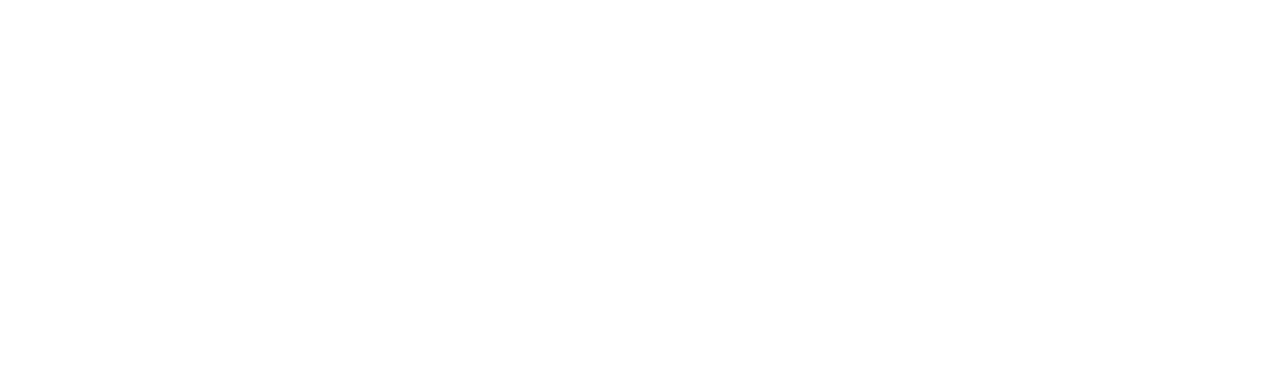
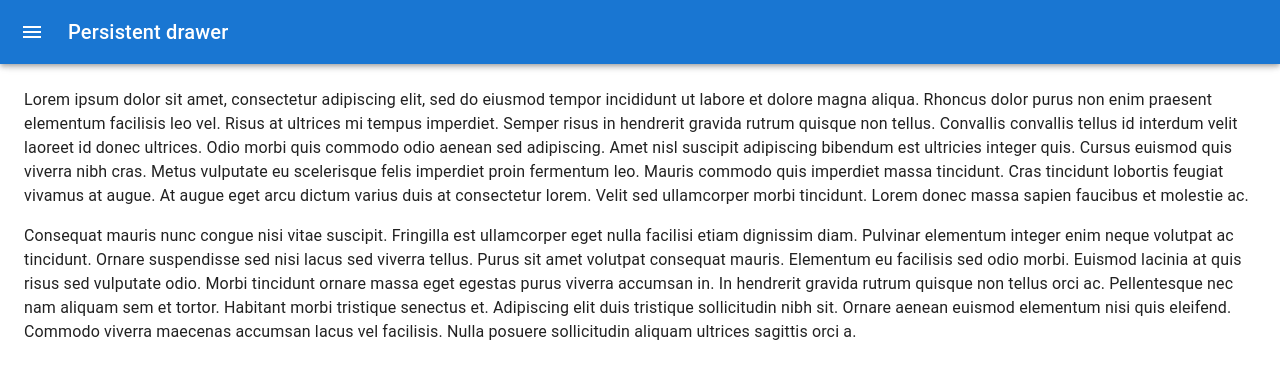
Before and after one commit to LathanChen/my_court_query_system_react_frontend, a React (Create React App) app: page /adminpage in a window 1280 px wide. Before the commit this address had no page. Shown: the top 378 px of the page. Built offline with nearby package versions, Linux system fonts and the light colour scheme.

Commit message:
7月5日 完成了登陆时的Springsecurity用户验证功能实现

```diff
--- /dev/null
+++ b/src/components/AdminHeader/AdminHeader.js
@@ -0,0 +1,182 @@
+import * as React from 'react';
+import { styled, useTheme } from '@mui/material/styles';
+import Box from '@mui/material/Box';
+import Drawer from '@mui/material/Drawer';
+import CssBaseline from '@mui/material/CssBaseline';
+import MuiAppBar from '@mui/material/AppBar';
+import Toolbar from '@mui/material/Toolbar';
+import List from '@mui/material/List';
+import Typography from '@mui/material/Typography';
+import Divider from '@mui/material/Divider';
+import IconButton from '@mui/material/IconButton';
+import MenuIcon from '@mui/icons-material/Menu';
+import ChevronLeftIcon from '@mui/icons-material/ChevronLeft';
+import ChevronRightIcon from '@mui/icons-material/ChevronRight';
+import ListItem from '@mui/material/ListItem';
+import ListItemButton from '@mui/material/ListItemButton';
+import ListItemIcon from '@mui/material/ListItemIcon';
+import ListItemText from '@mui/material/ListItemText';
+import InboxIcon from '@mui/icons-material/MoveToInbox';
+import MailIcon from '@mui/icons-material/Mail';
+
+const drawerWidth = 240;
+
+const Main = styled('main', { shouldForwardProp: (prop) => prop !== 'open' })(
+  ({ theme, open }) => ({
+    flexGrow: 1,
+    padding: theme.spacing(3),
+    transition: theme.transitions.create('margin', {
+      easing: theme.transitions.easing.sharp,
+      duration: theme.transitions.duration.leavingScreen,
+    }),
+    marginLeft: `-${drawerWidth}px`,
+    ...(open && {
+      transition: theme.transitions.create('margin', {
+        easing: theme.transitions.easing.easeOut,
+        duration: theme.transitions.duration.enteringScreen,
+      }),
+      marginLeft: 0,
+    }),
+  }),
+);
+
+// 首先，我们调用 styled(MuiAppBar, { shouldForwardProp: (prop) => prop !== 'open' })，
+// 这是一个部分应用的过程。styled 函数接受两个参数：被样式化的组件（这里是 MuiAppBar）和一个配置对象。这个部分应用的过程返回一个新的函数，即样式化组件的定义函数。
+// 接着，我们立即调用这个新函数，并传入定义函数的参数 ({ theme, open }) => ({ ... })。这个定义函数接收 { theme, open } 作为参数，并返回一个对象，该对象包含样式规则。
+// 通过这种柯里化的方式，我们可以将样式化组件的定义过程分解为两个步骤。首先，使用 styled(MuiAppBar,
+// { shouldForwardProp: (prop) => prop !== 'open' }) 部分应用 styled 函数，得到一个新的函数。然后，调用这个新函数并传入定义函数，生成最终的样式化组件。
+const AppBar = styled(MuiAppBar, {
+  shouldForwardProp: (prop) => prop !== 'open',
+})(({ theme, open }) => ({
+  transition: theme.transitions.create(['margin', 'width'], {
+    easing: theme.transitions.easing.sharp,
+    duration: theme.transitions.duration.leavingScreen,
+  }),
+  ...(open && {
+    width: `calc(100% - ${drawerWidth}px)`,
+    marginLeft: `${drawerWidth}px`,
+    transition: theme.transitions.create(['margin', 'width'], {
+      easing: theme.transitions.easing.easeOut,
+      duration: theme.transitions.duration.enteringScreen,
+    }),
+  }),
+}));
+
+const DrawerHeader = styled('div')(({ theme }) => ({
+  display: 'flex',
+  alignItems: 'center',
+  padding: theme.spacing(0, 1),
+  // necessary for content to be below app bar
+  ...theme.mixins.toolbar,
+  justifyContent: 'flex-end',
+}));
+
+export default function PersistentDrawerLeft() {
+  const theme = useTheme();
+  const [open, setOpen] = React.useState(false);
+
+  const handleDrawerOpen = () => {
+    setOpen(true);
+  };
+
+  const handleDrawerClose = () => {
+    setOpen(false);
+  };
+
+  return (
+    <Box sx={{ display: 'flex' }}>
+      <CssBaseline />
+      <AppBar position="fixed" open={open}>
+        <Toolbar>
+          <IconButton
+            color="inherit"
+            aria-label="open drawer"
+            onClick={handleDrawerOpen}
+            edge="start"
+            sx={{ mr: 2, ...(open && { display: 'none' }) }}
+          >
+            <MenuIcon />
+          </IconButton>
+          <Typography variant="h6" noWrap component="div">
+            Persistent drawer
+          </Typography>
+        </Toolbar>
+      </AppBar>
+      <Drawer
+        sx={{
+          width: drawerWidth,
+          flexShrink: 0,
+          '& .MuiDrawer-paper': {
+            width: drawerWidth,
+            boxSizing: 'border-box',
+          },
+        }}
+        variant="persistent"
+        anchor="left"
+        open={open}
+      >
+        <DrawerHeader>
+          <IconButton onClick={handleDrawerClose}>
+            {theme.direction === 'ltr' ? <ChevronLeftIcon /> : <ChevronRightIcon />}
+          </IconButton>
+        </DrawerHeader>
+        <Divider />
+        <List>
+          {['Inbox', 'Starred', 'Send email', 'Drafts'].map((text, index) => (
+            <ListItem key={text} disablePadding>
+              <ListItemButton>
+                <ListItemIcon>
+                  {index % 2 === 0 ? <InboxIcon /> : <MailIcon />}
+                </ListItemIcon>
+                <ListItemText primary={text} />
+              </ListItemButton>
+            </ListItem>
+          ))}
+        </List>
+        <Divider />
+        <List>
+          {['All mail', 'Trash', 'Spam'].map((text, index) => (
+            <ListItem key={text} disablePadding>
+              <ListItemButton>
+                <ListItemIcon>
+                  {index % 2 === 0 ? <InboxIcon /> : <MailIcon />}
+                </ListItemIcon>
+                <ListItemText primary={text} />
+              </ListItemButton>
+            </ListItem>
+          ))}
+        </List>
+      </Drawer>
+      <Main open={open}>
+        <DrawerHeader />
+        <Typography paragraph>
+          Lorem ipsum dolor sit amet, consectetur adipiscing elit, sed do eiusmod
+          tempor incididunt ut labore et dolore magna aliqua. Rhoncus dolor purus non
+          enim praesent elementum facilisis leo vel. Risus at ultrices mi tempus
+          imperdiet. Semper risus in hendrerit gravida rutrum quisque non tellus.
+          Convallis convallis tellus id interdum velit laoreet id donec ultrices.
+          Odio morbi quis commodo odio aenean sed adipiscing. Amet nisl suscipit
+          adipiscing bibendum est ultricies integer quis. Cursus euismod quis viverra
+          nibh cras. Metus vulputate eu scelerisque felis imperdiet proin fermentum
+          leo. Mauris commodo quis imperdiet massa tincidunt. Cras tincidunt lobortis
+          feugiat vivamus at augue. At augue eget arcu dictum varius duis at
+          consectetur lorem. Velit sed ullamcorper morbi tincidunt. Lorem donec massa
+          sapien faucibus et molestie ac.
+        </Typography>
+        <Typography paragraph>
+          Consequat mauris nunc congue nisi vitae suscipit. Fringilla est ullamcorper
+          eget nulla facilisi etiam dignissim diam. Pulvinar elementum integer enim
+          neque volutpat ac tincidunt. Ornare suspendisse sed nisi lacus sed viverra
+          tellus. Purus sit amet volutpat consequat mauris. Elementum eu facilisis
+          sed odio morbi. Euismod lacinia at quis risus sed vulputate odio. Morbi
+          tincidunt ornare massa eget egestas purus viverra accumsan in. In hendrerit
+          gravida rutrum quisque non tellus orci ac. Pellentesque nec nam aliquam sem
+          et tortor. Habitant morbi tristique senectus et. Adipiscing elit duis
+          tristique sollicitudin nibh sit. Ornare aenean euismod elementum nisi quis
+          eleifend. Commodo viverra maecenas accumsan lacus vel facilisis. Nulla
+          posuere sollicitudin aliquam ultrices sagittis orci a.
+        </Typography>
+      </Main>
+    </Box>
+  );
+}
--- a/src/components/Header/Header.css
+++ b/src/components/Header/Header.css
@@ -2,7 +2,7 @@
     display: flex;
     width: 100%;
     height: 5vh;
-    background-color: skyblue;
+    /* background-color: skyblue; */
     justify-content: flex-end;
     align-items: center;
 }
--- a/src/components/Header/Header.js
+++ b/src/components/Header/Header.js
@@ -1,26 +1,31 @@
 import { useState } from "react";
 import './Header.css'
-import Button from '@mui/material/Button';
 import SettingsIcon from '@mui/icons-material/Settings';
+import AppBar from '@mui/material/AppBar';
 // useNavigate用于实现路由跳转
-import { useNavigate } from 'react-router-dom';
+import { Link  } from 'react-router-dom';
 
 export default function Header(props) {
     const [mes] = useState('你好，请')
     // 创建navigate变量,用于router跳转
-const navigate = useNavigate();
-const userLogin = () =>{
-    props.showLogin(!props.shouldShowLogin)
-    navigate('/login');
-}
+    // const navigate = useNavigate();
+    // const userLogin = () => {
+    //     props.showLogin(!props.shouldShowLogin)
+    //     navigate('/login');
+    // }
 
-return(
+    return (
+        <AppBar>
             <div id="header">
-        <span style={{lineHeight:'8vh',}}>{mes}</span>
-        <Button variant="contained" size="small" onClick={userLogin}>登录</Button>
+                <span style={{ lineHeight: '8vh', }}>{mes}</span>
+                {/* <Button variant="contained" size="small" onClick={userLogin}>登录</Button> */}
+                <span style={{ lineHeight: '8vh', }}><Link to='/login' style={{ color: 'white' }}>登录</Link></span>
+                <span style={{ lineHeight: '8vh', }}>或</span>
+                <span style={{ lineHeight: '8vh', }}><Link to='/login' style={{ color: 'white' }}>注册</Link></span>
                 <div>
-            <SettingsIcon size="large"/>
+                    <SettingsIcon size="large" />
                 </div>
             </div>
+        </AppBar>
     )
 }
--- a/src/components/ShowQueryData/ShowQueryData.js
+++ b/src/components/ShowQueryData/ShowQueryData.js
@@ -1,4 +1,4 @@
-import { useState } from "react";
+// import { useState } from "react";
 // import './QueryForm.css'
 import { Box, Typography, Button} from '@mui/material';
 import { DataGrid } from '@mui/x-data-grid';
--- a/src/components/ShowTeamData/ShowTeamData.js
+++ b/src/components/ShowTeamData/ShowTeamData.js
@@ -1,4 +1,4 @@
-import { useState } from "react";
+// import { useState } from "react";
 // import './QueryForm.css'
 import { Box, Typography,Button } from '@mui/material';
 import { DataGrid } from '@mui/x-data-grid';
--- a/src/components/TestDiv/TestDiv.js
+++ b/src/components/TestDiv/TestDiv.js
@@ -1,6 +1,6 @@
-import React, { useState, useEffect } from 'react';
+// import React, { useState, useEffect } from 'react';
 import { Box } from '@mui/material';
-import SportsHandballIcon from '@mui/icons-material/SportsHandball';
+// import SportsHandballIcon from '@mui/icons-material/SportsHandball';
 
 export default function TodayEvent() {
     return (
--- a/src/components/TimeShow/TimeShow.js
+++ b/src/components/TimeShow/TimeShow.js
@@ -5,7 +5,7 @@
 export default function TimeShow() {
     const [time, setTime] = useState(new Date());
     // 创建一个表示当前日期的 Date 对象
-    const currentDate = new Date();
+    // const currentDate = new Date();
     // console.log(currentDate)
 
     const firstDayOfMonth = new Date(time.getFullYear(), time.getMonth(), 1);
@@ -27,7 +27,7 @@
         5: '五',
         6: '六',
     };
-    const [weekNum, setWeekNum] = useState(weekMap[weekNumber]);
+    const [weekNum] = useState(weekMap[weekNumber]);
 
     const dayMap = {
         1: '星期一',
@@ -38,37 +38,37 @@
         6: '星期六',
         7: '星期日',
     };
-    const [dayNum, setDayNum] = useState(dayMap[dayOfWeekInWeek]);
+    const [dayNum] = useState(dayMap[dayOfWeekInWeek]);
 
 
-    const monthMap = {
-        0: '一',
-        1: '二',
-        2: '三',
-        3: '四',
-        4: '五',
-        5: '六',
-        6: '七',
-        7: '八',
-        8: '九',
-        9: '十',
-        10: '十一',
-        11: '十二',
-    };
-    const [monthNum, setMonthNum] = useState(monthMap[currentDate.getMonth()]);
+    // const monthMap = {
+    //     0: '一',
+    //     1: '二',
+    //     2: '三',
+    //     3: '四',
+    //     4: '五',
+    //     5: '六',
+    //     6: '七',
+    //     7: '八',
+    //     8: '九',
+    //     9: '十',
+    //     10: '十一',
+    //     11: '十二',
+    // };
+    // const [monthNum, setMonthNum] = useState(monthMap[currentDate.getMonth()]);
 
-    const textStyle = {
-        fontFamily: 'Arial, sans-serif',
-        fontSize: '16px',
-        fontWeight: 'bold',
-        color: '#333',
-        textAlign: 'center',
-        textDecoration: 'underline',
-        textTransform: 'uppercase',
-        lineHeight: '1.5',
-        letterSpacing: '1px',
-        textShadow: '2px 2px 4px rgba(0, 0, 0, 0.3)',
-    };
+    // const textStyle = {
+    //     fontFamily: 'Arial, sans-serif',
+    //     fontSize: '16px',
+    //     fontWeight: 'bold',
+    //     color: '#333',
+    //     textAlign: 'center',
+    //     textDecoration: 'underline',
+    //     textTransform: 'uppercase',
+    //     lineHeight: '1.5',
+    //     letterSpacing: '1px',
+    //     textShadow: '2px 2px 4px rgba(0, 0, 0, 0.3)',
+    // };
     // useEffect函数接受两个参数：一个是副作用函数（Effect Function），另一个是依赖数组（Dependency Array）。
     // 副作用函数会在每次组件渲染完成后执行。它可以执行各种副作用操作，比如添加订阅、发送网络请求、修改DOM等。在函数组件中，
     // 副作用函数是无法直接使用async/await语法的，但可以通过在函数内部定义一个异步函数来达到相同的效果。
--- a/src/components/TodayEvent/TodayEvent.js
+++ b/src/components/TodayEvent/TodayEvent.js
@@ -26,7 +26,7 @@
         return () => {
           // 可选的清除逻辑
         };
-      }, []);
+      }, [props.weekNumber,props.dayOfWeekInWeek]);
 
     return (
         <Box sx={{
--- /dev/null
+++ b/src/pages/AdminPage/AdminPage.js
@@ -0,0 +1,8 @@
+import AdminHeader from '../../components/AdminHeader/AdminHeader'
+
+export default function AdminPage() {
+
+    return (
+        <AdminHeader></AdminHeader>
+    )
+}
--- a/src/pages/HomePage/HomePage.js
+++ b/src/pages/HomePage/HomePage.js
@@ -1,9 +1,10 @@
 import Header from '../../components/Header/Header'
-import QueryForm from '../../components/QueryForm/QueryForm'
 import TimeShow from '../../components/TimeShow/TimeShow'
 import TodayEvent from '../../components/TodayEvent/TodayEvent'
 // import TestDiv from '../../components/TestDiv/TestDiv'
 import CourtInfo from '../../components/CourtInfo/CourtInfo'
+// CssBaseline 是 Material-UI 中的一个组件，它的作用是提供一个基础的 CSS 样式重置或规范，确保应用程序在不同浏览器和环境下具有一致的外观和行为。
+// import CssBaseline from '@mui/material/CssBaseline';
 // 引入高阶组件函数
 import MakeDateParameter from '../../highOrderComponent/MakeDateParameter'
 import FindTeam from '../../components/FindTeam/FindTeam'
@@ -15,16 +16,16 @@
 
 export default function HomePage() {
 
-    const [showQuertFormOrNot, SetShowQuertFormOrNot] = useState(false)
+    const [showQuertFormOrNot] = useState(false)
 
-    const [showQueryData, SetShowQueryData] = useState([])
+    // const [showQueryData, SetShowQueryData] = useState([])
 
-    const [showQueryDataFlg, SetShowQueryDataFlg] = useState(false)
+    // const [showQueryDataFlg, SetShowQueryDataFlg] = useState(false)
 
-    function changeShowQuertFormOrNot(data, flg) {
-        SetShowQueryData(data)
-        SetShowQueryDataFlg(flg)
-    }
+    // function changeShowQuertFormOrNot(data, flg) {
+    //     SetShowQueryData(data)
+    //     SetShowQueryDataFlg(flg)
+    // }
 
     const [shouldShowLogin, setShouldShowLogin] = useState(false)
 
@@ -33,7 +34,8 @@
     }
 
     return (
-        <div style={{ width: '100%', position: 'relative' }}>
+        <div style={{ width: '100%', height:'100vh',position: 'relative' }}>
+            {/* <CssBaseline/> */}
             <Header showLogin={changeShouldShowLogin} loginFlg={shouldShowLogin}></Header>
             <div style={{
                 width: '100%',
--- a/src/components/LoginForm/LoginForm.js
+++ b/src/pages/LoginForm/LoginForm.js
@@ -1,9 +1,10 @@
 import React, { useState } from 'react';
 import { TextField, Button, Typography, Container } from '@mui/material';
 import { useNavigate } from 'react-router-dom';
+import axios from 'axios';
 
 export default function LoginForm(props) {
-    const [username, setUsername] = useState('');
+    const [userName, setUsername] = useState('');
     const [password, setPassword] = useState('');
 
     const handleUsernameChange = (event) => {
@@ -15,9 +16,29 @@
     };
 
     const handleLogin = () => {
-        // 在此处执行登录逻辑
-        console.log('Username:', username);
-        console.log('Password:', password);
+        const fetchData = async () => {
+            try {
+              const params = {userName,password}
+              console.log(params)
+              const response = await axios.post('/user/login',params);
+              // 处理响应数据
+              if (response.data.code === 200){
+                const token = response.data.data.token
+                localStorage.setItem("token", token);
+                console.log(localStorage)
+                navigate('/adminpage')
+              }
+              else {
+                console.log(response.data.msg)
+              }
+            //   console.log(response.data.data.token);
+            } catch (error) {
+              // 处理错误
+              console.error(error);
+            }
+          };
+
+          fetchData(); // 调用发送请求的函数
     };
 
     const navigate = useNavigate()
@@ -27,7 +48,6 @@
 
     return (
         <div style={{
-            backgroundColor: 'white',
             height: '100vh',
             display: 'flex',
             flexDirection:'column',
@@ -55,7 +75,7 @@
                     </Typography>
                     <TextField
                         label="Username"
-                        value={username}
+                        value={userName}
                         onChange={handleUsernameChange}
                         fullWidth
                         margin="normal"
```
Also changed, not shown: src/router-config.js (+6 -1 lines). Lines whose indentation alone changed are shown as unchanged.
